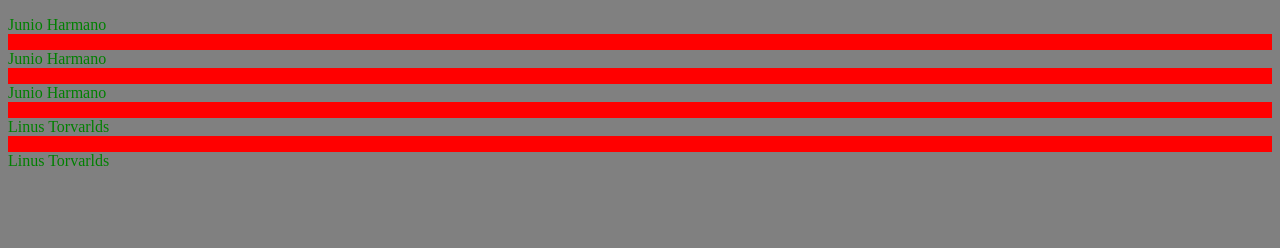
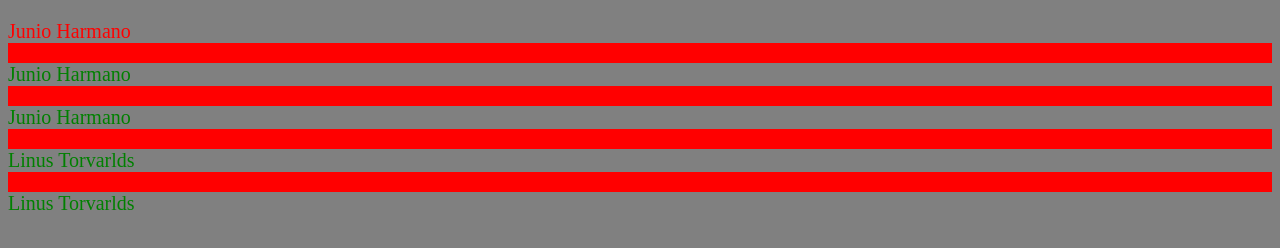
Before and after one commit to EdikanNA/Gitties, a plain HTML site: page index.html in a window 1280 px wide. In both pictures the pointer is over the element 640 px from the left and 25 px from the top of the page. Drawn offline with Linux system fonts and the light colour scheme.

Commit message:
Update styles.css

```diff
--- a/styles.css
+++ b/styles.css
@@ -4,4 +4,9 @@ background-color: grey;
 
 p {
 color: green;
+font-size: 20px;
 }
+
+p:hover{
+color: RED;
+}
```
